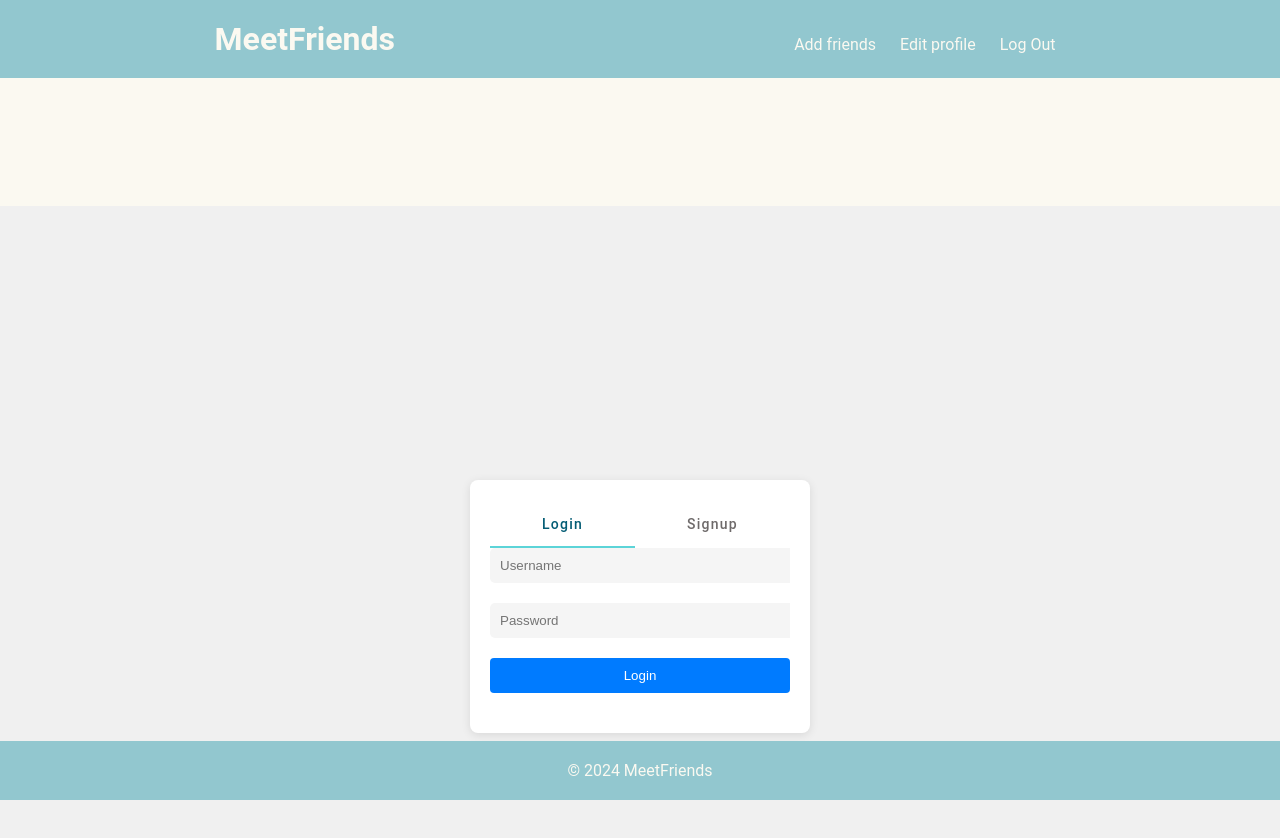
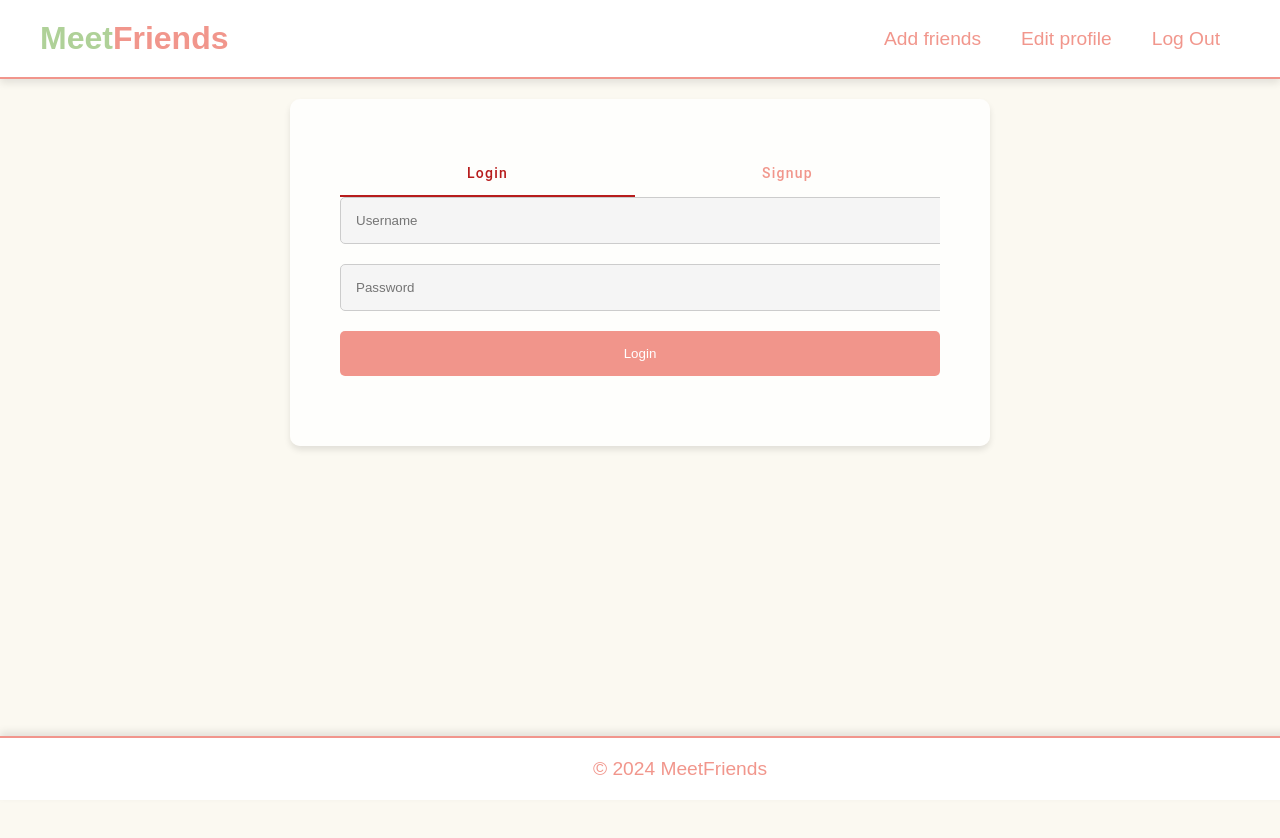
Before and after one commit to leksonn/MeetFriends-frontend, an Angular app: page / in a window 1280 px wide. Shown: the top 838 px of the page. Built offline with nearby package versions, Linux system fonts and the light colour scheme.

Commit message:
Design of footer, header, login and add friends modified

```diff
--- a/src/app/add-friends/add-friends.component.css
+++ b/src/app/add-friends/add-friends.component.css
@@ -1,53 +1,102 @@
+body, html {
+    margin: 0;
+    padding: 0;
+    height: 100%;
+    font-family: Arial, sans-serif;
+    color: black;
+}
+
 .container {
     max-width: 600px;
-    margin: 50px auto;
-    background-color: rgba(255,255,255,0.7);
-    padding: 20px;
-    border-radius: 8px;
-    box-shadow: 0 0 10px rgba(0, 0, 0, 0.1);
+    margin: 20px auto 0 auto;
+    background-color: rgba(255, 255, 255, 0.8);
+    padding: 40px;
+    border-radius: 10px;
+    box-shadow: 0 4px 6px rgba(0, 0, 0, 0.1);
+    text-align: center;
 }
+
 h2 {
     margin-top: 0;
     margin-bottom: 20px;
+    color: #2c3e50;
+    font-size: 1.8em;
 }
+
 .form-group {
     margin-bottom: 20px;
 }
+
 label {
     font-weight: bold;
+    color: #555;
+    display: block;
+    margin-bottom: 10px;
 }
+
 input[type="text"] {
-    width: calc(100% - 20px);
-    padding: 10px;
+    width: 100%;
+    padding: 12px;
     border: 1px solid #ccc;
-    border-radius: 4px;
+    border-radius: 5px;
     box-sizing: border-box;
+    margin-top: 10px;
+    font-size: 1em;
+    background-color: #f5f5f5;
+}
+
+button {
+    padding: 15px;
+    background-color: rgba(236, 109, 96, 0.72);
+    color: white;
+    border: none;
+    border-radius: 5px;
+    cursor: pointer;
+    font-size: 1em;
+    width: 100%;
+    transition: background-color 0.3s ease;
+    display: block;
+    text-align: center;
     margin-top: 20px;
 }
-button {
-    padding: 10px 20px;
-    background-color: #92C7CF;
-    color: #fff;
-    border: none;
-    border-radius: 4px;
-    cursor: pointer;
-    margin-top: 20px;
+
+
+button:hover {
+    background-color: #AFD198;
 }
-button:hover {
-    background-color: #4a9da9;
-}
+
+
 .search-results {
     margin-top: 20px;
 }
+
 .search-results .user {
     padding: 10px;
     border: 1px solid #ccc;
     border-radius: 4px;
     margin-bottom: 10px;
+    display: flex;
+    justify-content: space-between;
+    align-items: center;
+    background-color: #ecf0f1;
 }
+
 .search-results .user .name {
     font-weight: bold;
+    font-size: 1.1em;
+    color: #2c3e50;
 }
+
 .search-results .user .add-friend {
-    margin-top: 5px;
+    background-color: rgba(236, 109, 96, 0.72);
+    color: white;
+    border: none;
+    border-radius: 5px;
+    padding: 8px 12px;
+    cursor: pointer;
+    transition: background-color 0.3s ease;
 }
+
+.search-results .user .add-friend:hover {
+    background-color: #AFD198;
+}
--- a/src/app/footer/footer.component.css
+++ b/src/app/footer/footer.component.css
@@ -1,10 +1,22 @@
-p {
-  background-color: #92C7CF;
-  color: #FBF9F1;
-  text-align: center;
-  padding: 20px 0;
+footer {
+  padding: 20px 40px;
+  background-color: #FFFFFF;
+  box-shadow: 0 -4px 8px rgba(0, 0, 0, 0.1);
+  border-top: 2px solid rgba(236, 109, 96, 0.72);
   position: fixed;
   bottom: 0;
   width: 100%;
+  text-align: center;
+  z-index: 1000;
+}
+
+footer p {
   margin: 0;
+  font-size: 1.2em;
+  font-family: 'Arial', sans-serif;
+  color: rgba(236, 109, 96, 0.72);
 }
+
+body {
+  margin-bottom: 80px;
+}
--- a/src/app/footer/footer.component.html
+++ b/src/app/footer/footer.component.html
@@ -1 +1,3 @@
+<footer>
 <p> &copy; 2024 MeetFriends </p>
+</footer>
--- a/src/app/header/header.component.css
+++ b/src/app/header/header.component.css
@@ -1,39 +1,59 @@
 header {
-  padding: 20px;
+  padding: 20px 40px;
   display: flex;
-  justify-content: space-around;
+  justify-content: space-between;
   align-items: center;
-  text-align: center;
+  background-color: #FFFFFF;
+  box-shadow: 0 4px 8px rgba(0, 0, 0, 0.1);
+  border-bottom: 2px solid rgba(236, 109, 96, 0.72);
+  position: relative;
   z-index: 1000;
-  background-color: #92C7CF;
+}
+
+
+.logo {
+  display: flex;
+  align-items: center;
 }
 
 h1 {
-  color: #FBF9F1;
   margin: 0;
+  font-size: 2em;
+  font-family: 'Arial', sans-serif;
+  color: #AFD198;
 }
 
+.he {
+  color: rgba(236, 109, 96, 0.72);
+}
+
+
 nav {
-  margin-top: 10px;
+  display: flex;
+  align-items: center;
 }
+
+
 nav a {
-  color: #FBF9F1;
+  color: rgba(236, 109, 96, 0.72);
   text-decoration: none;
-  margin: 0 10px;
+  margin: 0 20px;
+  font-size: 1.2em;
+  font-family: 'Arial', sans-serif;
+  transition: color 0.3s ease;
 }
 
 nav a:hover {
+  color: #AFD198;
   text-decoration: underline;
 }
-.link-without-decoration {
-  text-decoration: none;
-  color: inherit;
-}
+
 
 .active-link {
   font-weight: bold;
+  color: #AFD198;
 }
 
-a{
+a {
   cursor: pointer;
 }
--- a/src/app/header/header.component.html
+++ b/src/app/header/header.component.html
@@ -1,6 +1,6 @@
 <header>
     <a (click)="navigateToLandingPage()">
-        <h1>MeetFriends</h1>
+        <h1>Meet<span class="he">Friends</span></h1>
     </a>
 
     <nav>
--- a/src/app/login/login.component.css
+++ b/src/app/login/login.component.css
@@ -3,78 +3,89 @@ body, html {
     padding: 0;
     height: 100%;
     font-family: Arial, sans-serif;
-    color:black;
+    color: black;
 }
 
 .login-container {
     display: flex;
     justify-content: center;
-    align-items: center;
-    height: 100%;
-    margin-top: 10%;
+    align-items: flex-start;
+    height: 100vh;
+    margin-top: 0;
 }
 
 .login-box {
-    width: 500px;
-    padding: 40px;
+    width: 600px;
+    padding: 50px;
     border-radius: 10px;
     color: #1d1818;
-    background-color: rgba(255, 255, 255, 0.8); /* Semi-transparent white background */
+    background-color: rgba(255, 255, 255, 0.8);
     text-align: center;
-    box-shadow: 0 4px 6px rgba(0, 0, 0, 0.1); /* Shadow effect */
-
+    box-shadow: 0 4px 6px rgba(0, 0, 0, 0.1);
+    margin-top: 20px;
 }
 
+form {
+    display: flex;
+    flex-direction: column;
+}
 
 input[type="text"],
 input[type="password"],
 input[type='email'],
 button {
     width: 100%;
-    padding: 10px;
+    padding: 15px;
     margin-bottom: 20px;
-    border: none;
+    border: 1px solid #ccc;
     border-radius: 5px;
 }
 
 input[type="text"],
 input[type="password"],
-input[type="email"]{
-    background-color: #f5f5f5; /* Light gray background */
+input[type="email"] {
+    background-color: #f5f5f5;
 }
 
 button {
-    background-color: #4CAF50; /* Green */
-    color: black;
+    background-color: rgba(236, 109, 96, 0.72);
+    color: white;
     cursor: pointer;
+    border: none;
+    transition: background-color 0.3s ease;
 }
 
 button:hover {
-    background-color: #45a049; /* Darker green on hover */
+    background-color: #AFD198;
 }
 
+h2 {
+    text-align: center;
+    margin-bottom: 20px;
+}
 
+.mat-mdc-tab-group, .mat-mdc-tab-nav-bar {
+    --mat-tab-header-inactive-label-text-color: rgba(236, 109, 96, 0.72);
+    --mat-tab-header-inactive-hover-label-text-color: rgba(200, 50, 50, 0.8);
+    --mat-tab-header-active-label-text-color: rgba(183, 28, 28, 1);
+    --mat-tab-header-active-ripple-color: rgba(183, 28, 28, 0.8);
+    --mat-tab-header-inactive-ripple-color: rgba(236, 109, 96, 0.6);
+    --mat-tab-header-active-focus-label-text-color: rgba(183, 28, 28, 1);
+    --mdc-tab-indicator-active-indicator-color: rgba(183, 28, 28, 1);
+    --mat-tab-header-active-focus-indicator-color: rgba(183, 28, 28, 1);
+}
 
 .signup-form button {
     width: 100%;
-    padding: 10px;
-    background-color: #4caf50;
-    color: #333333;
+    padding: 15px;
+    background-color: rgba(236, 109, 96, 0.72);
+    color: white;
     border: none;
     border-radius: 5px;
     cursor: pointer;
+    transition: background-color 0.3s ease;
 }
 
 .signup-form button:hover {
-    background-color: #45a049;
+    background-color: #AFD198;
 }
-.mat-mdc-tab-group, .mat-mdc-tab-nav-bar {
-    --mat-tab-header-inactive-label-text-color: rgb(14 7 7 / 60%);
-    --mat-tab-header-inactive-hover-label-text-color: rgba(25, 154, 183);
-    --mat-tab-header-active-label-text-color: rgba(5, 93, 117);
-    --mat-tab-header-active-ripple-color: #53d4bd;
-    --mat-tab-header-inactive-ripple-color: #43c7ca;
-    --mat-tab-header-active-focus-label-text-color: rgba(5, 93, 117);
-    --mdc-tab-indicator-active-indicator-color: #5cd4d8;
-    --mat-tab-header-active-focus-indicator-color: #5cd4d8;
-}
--- a/src/app/login/login.component.html
+++ b/src/app/login/login.component.html
@@ -1,4 +1,3 @@
-<!-- src/app/login/login.component.html -->
 <div class="login-container">
     <div class="login-box">
         <mat-tab-group>
@@ -20,7 +19,6 @@
             </mat-tab>
         </mat-tab-group>
 
-        <!-- Add Friend Form -->
         <div *ngIf="user">
             <h2>Add a Friend</h2>
             <form (ngSubmit)="addFriend(Number(friendId.value))">
@@ -29,7 +27,6 @@
             </form>
         </div>
 
-        <!-- Remove Friend Form -->
         <div *ngIf="user">
             <h2>Remove a Friend</h2>
             <form (ngSubmit)="removeFriend(Number(removeFriendId.value))">
@@ -39,52 +36,3 @@
         </div>
     </div>
 </div>
-
-<!-- Add some basic styling -->
-<style>
-    .login-container {
-        display: flex;
-        justify-content: center;
-        align-items: center;
-        height: 100vh;
-        background-color: #f0f0f0;
-    }
-
-    .login-box {
-        background-color: white;
-        padding: 20px;
-        border-radius: 8px;
-        box-shadow: 0 2px 10px rgba(0, 0, 0, 0.1);
-        width: 300px;
-    }
-
-    form {
-        display: flex;
-        flex-direction: column;
-    }
-
-    input {
-        margin-bottom: 10px;
-        padding: 8px;
-        border: 1px solid #ccc;
-        border-radius: 4px;
-    }
-
-    button {
-        padding: 10px;
-        border: none;
-        border-radius: 4px;
-        background-color: #007bff;
-        color: white;
-        cursor: pointer;
-    }
-
-    button:hover {
-        background-color: #0056b3;
-    }
-
-    h2 {
-        text-align: center;
-        margin-bottom: 20px;
-    }
-</style>
```
